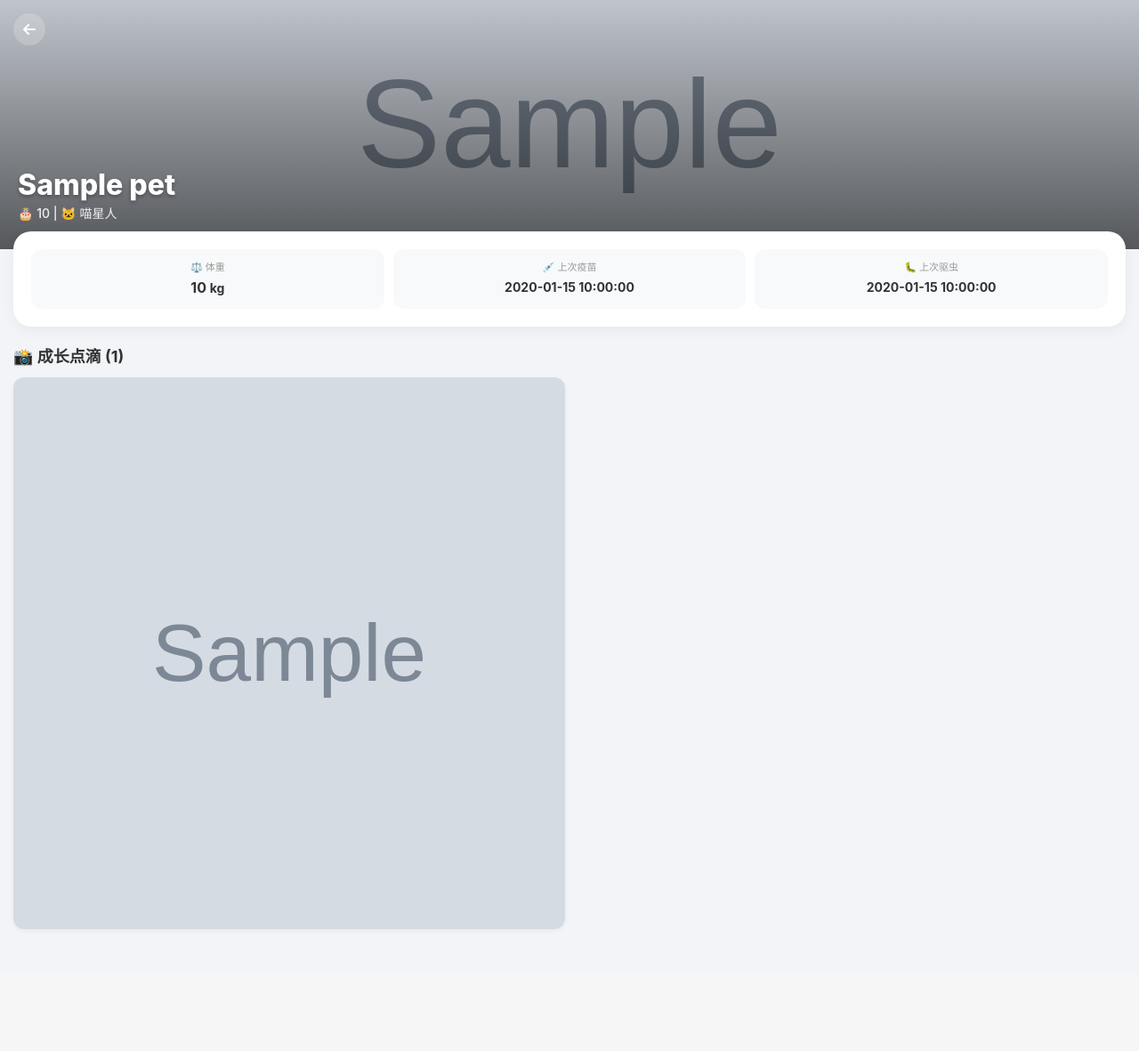
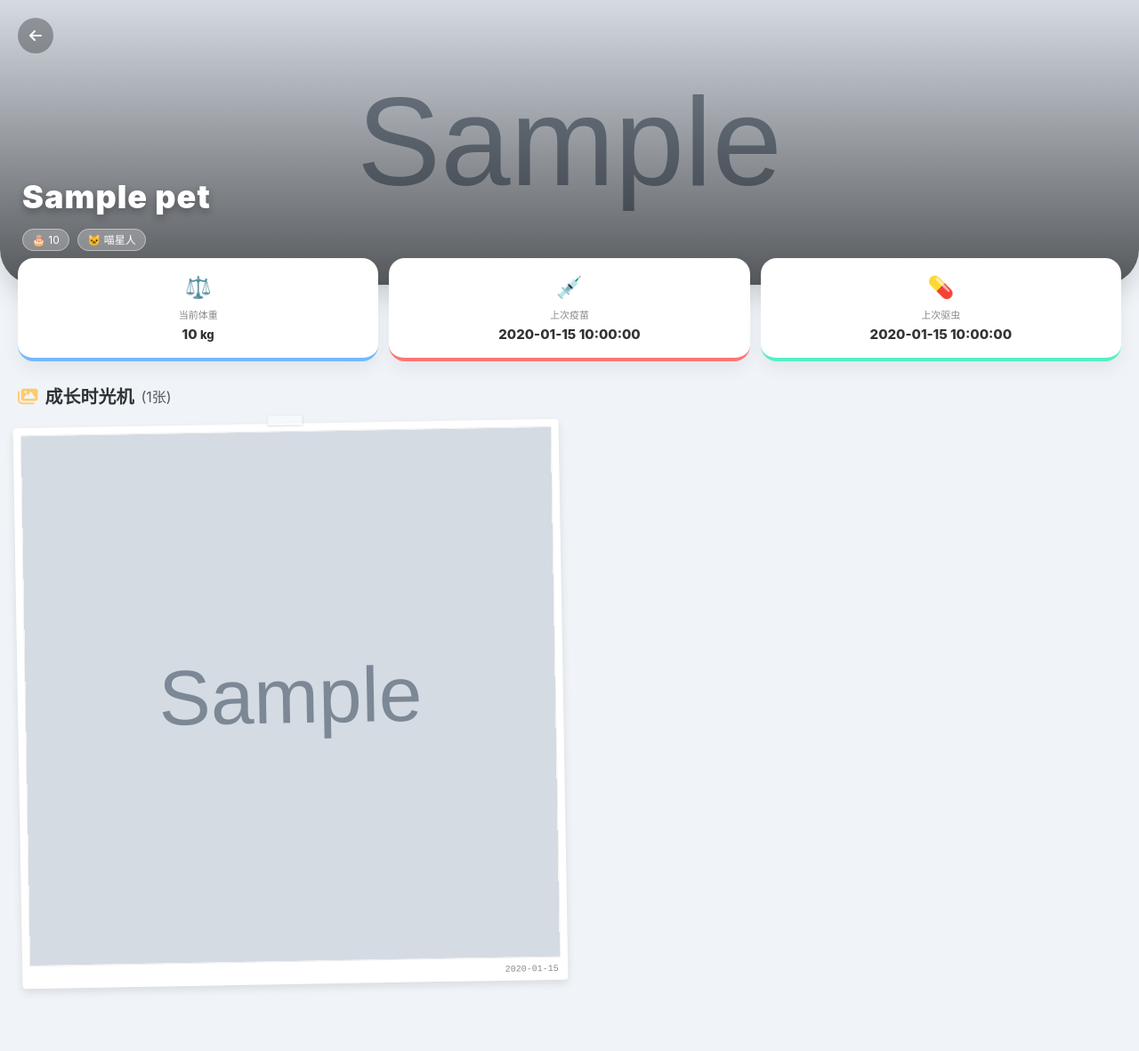
Before and after one commit to KID1412-myc/family-paw, a Flask app: template templates/pet_detail.html in a window 1280 px wide. Shown: the whole page at 89% size. Before the commit the page ends 1045 px from the top, so only its background shows below. Run offline with Flask 3, Linux system fonts and the light colour scheme; the template is opened without the code that fills it: most values are stand-ins (such as "Sample title", 1, 10 or a date in 2020); grey boxes marked "Sample" are stand-in pictures; some libraries are stand-ins or nearby versions.

Commit message:
页面重绘

```diff
--- a/app.py
+++ b/app.py
@@ -23,7 +23,7 @@ from werkzeug.utils import secure_filename
 load_dotenv()
 
 app = Flask(__name__)
-CURRENT_APP_VERSION = '2.7.1'
+CURRENT_APP_VERSION = '3.0.0'
 qweather_key = os.environ.get("QWEATHER_KEY")
 qweather_host = os.environ.get("QWEATHER_HOST", "https://devapi.qweather.com")
 ENABLE_GOD_MODE = False
--- a/templates/pet_detail.html
+++ b/templates/pet_detail.html
@@ -4,144 +4,227 @@
     <meta charset="UTF-8">
     <meta name="viewport" content="width=device-width, initial-scale=1, maximum-scale=1, user-scalable=no, viewport-fit=cover">
     <title>{{ pet.name }}的档案</title>
-    <!-- 复用主页的基础样式库 -->
+
+    <!-- PWA 配置 -->
+    <link rel="manifest" href="/static/manifest.json?v={{ app_version }}">
+    <link rel="apple-touch-icon" href="/static/icon.png">
+    <meta name="apple-mobile-web-app-capable" content="yes">
+    <meta name="apple-mobile-web-app-status-bar-style" content="black-translucent">
+
     <link href="https://cdn.jsdelivr.net/npm/bootstrap@5.3.0/dist/css/bootstrap.min.css" rel="stylesheet">
     <link href="https://cdnjs.cloudflare.com/ajax/libs/font-awesome/6.4.0/css/all.min.css" rel="stylesheet">
 
     <style>
-        body { background-color: #f2f4f7; padding-bottom: 50px; font-family: -apple-system, BlinkMacSystemFont, "Segoe UI", Roboto, "Helvetica Neue", Arial, sans-serif; }
+        body {
+            background-color: #f0f4f8; /* 浅蓝灰底色，更有质感 */
+            padding-bottom: 50px;
+            font-family: "Nunito", -apple-system, BlinkMacSystemFont, "Segoe UI", Roboto, "Helvetica Neue", Arial, sans-serif;
+        }
 
-        /* === 沉浸式头部 === */
+        /* === 1. 弧形头部 === */
         .pet-header {
-            height: 280px;
+            height: 320px;
             background-image: url('{{ pet.cover_url }}');
             background-size: cover;
             background-position: center;
             position: relative;
+            /* 关键：底部做一个圆弧 */
+            border-radius: 0 0 40px 40px;
+            box-shadow: 0 10px 30px rgba(0,0,0,0.15);
+            overflow: hidden;
         }
-        /* 渐变遮罩，为了看清上面的字 */
         .pet-header::after {
             content: ''; position: absolute; top: 0; left: 0; right: 0; bottom: 0;
-            background: linear-gradient(to bottom, rgba(0,0,0,0.1), rgba(0,0,0,0.6));
+            background: linear-gradient(to bottom, rgba(0,0,0,0) 0%, rgba(0,0,0,0.6) 100%);
         }
 
         .header-content {
-            position: absolute; bottom: 30px; left: 20px; right: 20px; z-index: 2; color: white;
+            position: absolute; bottom: 40px; left: 25px; right: 25px; z-index: 2; color: white;
             display: flex; align-items: flex-end; justify-content: space-between;
         }
 
-        .pet-name { font-size: 32px; font-weight: 800; text-shadow: 0 2px 4px rgba(0,0,0,0.3); line-height: 1;}
-        .pet-meta { font-size: 14px; opacity: 0.9; margin-top: 5px; font-weight: 500; }
+        .pet-name {
+            font-size: 36px; font-weight: 900;
+            text-shadow: 0 4px 10px rgba(0,0,0,0.3);
+            letter-spacing: 1px;
+            display: flex; align-items: center; gap: 10px;
+        }
 
-        /* 性别徽章 */
-        .gender-badge {
-            width: 24px; height: 24px; border-radius: 50%; display: inline-flex; align-items: center; justify-content: center; font-size: 12px; margin-left: 5px; vertical-align: middle;
+        .pet-tags span {
+            background: rgba(255,255,255,0.25);
+            backdrop-filter: blur(5px);
+            padding: 4px 10px;
+            border-radius: 20px;
+            font-size: 12px;
+            border: 1px solid rgba(255,255,255,0.4);
+            margin-right: 5px;
         }
-        .gender-male { background: #74b9ff; color: white; }
-        .gender-female { background: #ff7675; color: white; }
 
-        /* 返回按钮 */
+        .edit-fab {
+            background: white; color: #333;
+            width: 45px; height: 45px;
+            border-radius: 50%;
+            display: flex; align-items: center; justify-content: center;
+            box-shadow: 0 4px 15px rgba(0,0,0,0.2);
+            transition: transform 0.2s;
+            border: none;
+        }
+        .edit-fab:active { transform: scale(0.9); }
+
         .back-btn {
-            position: absolute; top: max(15px, env(safe-area-inset-top)); left: 15px; z-index: 10;
-            background: rgba(255,255,255,0.2); backdrop-filter: blur(5px);
-            width: 36px; height: 36px; border-radius: 50%;
+            position: absolute; top: max(20px, env(safe-area-inset-top)); left: 20px; z-index: 10;
+            background: rgba(0,0,0,0.3); backdrop-filter: blur(5px);
+            width: 40px; height: 40px; border-radius: 50%;
             display: flex; align-items: center; justify-content: center; color: white; text-decoration: none;
         }
 
-        /* === 信息卡片 === */
-        .info-card {
-            background: white; border-radius: 20px; padding: 20px; margin: -20px 15px 20px 15px;
-            position: relative; z-index: 3;
-            box-shadow: 0 4px 15px rgba(0,0,0,0.05);
+        /* === 2. 悬浮数据卡片 (多彩版) === */
+        .status-container {
+            margin-top: -30px; /* 向上插入头部 */
+            padding: 0 20px;
+            position: relative; z-index: 5;
+            display: grid; grid-template-columns: 1fr 1fr 1fr; gap: 12px;
         }
 
-        /* 健康数据格子 */
-        .health-grid { display: grid; grid-template-columns: 1fr 1fr 1fr; gap: 10px; text-align: center; }
-        .health-item { background: #f8f9fa; border-radius: 12px; padding: 12px 5px; }
-        .health-label { font-size: 11px; color: #999; margin-bottom: 2px; }
-        .health-value { font-size: 16px; font-weight: bold; color: #333; }
+        .status-card {
+            background: white;
+            border-radius: 18px;
+            padding: 15px 10px;
+            text-align: center;
+            box-shadow: 0 8px 20px rgba(0,0,0,0.06);
+            display: flex; flex-direction: column; align-items: center; justify-content: center;
+        }
 
-        /* 状态点 */
-        .status-dot { display: inline-block; width: 8px; height: 8px; border-radius: 50%; margin-right: 4px; }
-        .dot-green { background: #00b894; }
-        .dot-red { background: #ff7675; }
+        .sc-icon { font-size: 24px; margin-bottom: 5px; }
+        .sc-label { font-size: 11px; color: #888; margin-bottom: 2px; }
+        .sc-val { font-size: 15px; font-weight: 800; color: #333; }
 
-        /* === 相册瀑布流 === */
-        .gallery-title { margin: 20px 15px 10px; font-weight: bold; color: #333; font-size: 18px; }
-        .gallery {
-            display: grid; grid-template-columns: repeat(2, 1fr); gap: 10px; padding: 0 15px;
+        /* 不同类型的卡片配色 */
+        .sc-weight { border-bottom: 4px solid #74b9ff; }
+        .sc-vac { border-bottom: 4px solid #ff7675; }
+        .sc-deworm { border-bottom: 4px solid #55efc4; }
+
+        /* === 3. 拍立得相册墙 === */
+        .gallery-section { padding: 25px 20px; }
+        .section-title { font-size: 20px; font-weight: 800; color: #2d3436; margin-bottom: 15px; display: flex; align-items: center; }
+        .section-title i { color: #fdcb6e; margin-right: 8px; }
+
+        .polaroid-grid {
+            display: grid; grid-template-columns: 1fr 1fr; gap: 15px;
         }
-        .gallery-img {
-            width: 100%; aspect-ratio: 1/1; object-fit: cover; border-radius: 12px;
-            box-shadow: 0 2px 5px rgba(0,0,0,0.05);
+
+        .polaroid {
+            background: white;
+            padding: 8px 8px 25px 8px; /* 底部留白写字 */
+            border-radius: 4px;
+            box-shadow: 0 4px 10px rgba(0,0,0,0.1);
+            transform: rotate(var(--rot));
+            transition: transform 0.2s, z-index 0s;
+            position: relative;
+        }
+        .polaroid:active { transform: scale(1.05) rotate(0deg); z-index: 10; }
+
+        .polaroid img {
+            width: 100%; aspect-ratio: 1/1; object-fit: cover;
+            border: 1px solid #eee;
+        }
+
+        .polaroid-date {
+            position: absolute; bottom: 5px; right: 10px;
+            font-family: 'Courier New', monospace;
+            font-size: 10px; color: #888;
+        }
+
+        /* 装饰元素 */
+        .tape {
+            position: absolute; top: -10px; left: 50%; transform: translateX(-50%);
+            width: 40px; height: 12px;
+            background: rgba(255, 255, 255, 0.4);
+            border: 1px solid rgba(0,0,0,0.05);
+            box-shadow: 0 1px 2px rgba(0,0,0,0.1);
         }
     </style>
 </head>
 <body>
 
-    <!-- 顶部大图区 -->
+    <!-- 1. 沉浸式头部 -->
     <a href="/" class="back-btn"><i class="fas fa-arrow-left"></i></a>
     <div class="pet-header">
         <div class="header-content">
             <div>
                 <div class="pet-name">
                     {{ pet.name }}
-                    {% if pet.gender == 'male' %}<span class="gender-badge gender-male"><i class="fas fa-mars"></i></span>
-                    {% elif pet.gender == 'female' %}<span class="gender-badge gender-female"><i class="fas fa-venus"></i></span>
+                    {% if pet.gender == 'male' %}
+                        <i class="fas fa-mars text-info fs-5"></i>
+                    {% elif pet.gender == 'female' %}
+                        <i class="fas fa-venus text-danger fs-5"></i>
                     {% endif %}
                 </div>
-                <div class="pet-meta">
-                    🎂 {{ pet.age_display }}
-                    {% if pet.type=='dog' %}| 🐶 汪星人{% else %}| 🐱 喵星人{% endif %}
+                <div class="pet-tags mt-2">
+                    <span>🎂 {{ pet.age_display }}</span>
+                    <span>
+                        {% if pet.type=='dog' %}🐶 汪星人{% else %}🐱 喵星人{% endif %}
+                    </span>
                 </div>
             </div>
 
             {% if pet.is_owner %}
-            <button class="btn btn-light btn-sm rounded-pill fw-bold" data-bs-toggle="modal" data-bs-target="#editProfileModal">
-                <i class="fas fa-pen small me-1"></i>编辑
+            <button class="edit-fab" data-bs-toggle="modal" data-bs-target="#editProfileModal">
+                <i class="fas fa-pencil-alt"></i>
             </button>
             {% endif %}
         </div>
     </div>
 
-    <!-- 健康数据卡片 -->
-    <div class="info-card">
-        <div class="health-grid">
-            <div class="health-item">
-                <div class="health-label">⚖️ 体重</div>
-                <div class="health-value">{{ pet.weight or '--' }} <small>kg</small></div>
-            </div>
-            <div class="health-item">
-                <div class="health-label">💉 上次疫苗</div>
-                <div class="health-value" style="font-size: 14px; line-height: 24px;">
-                    {{ pet.vaccine_date or '未记录' }}
-                </div>
-            </div>
-            <div class="health-item">
-                <div class="health-label">🐛 上次驱虫</div>
-                <div class="health-value" style="font-size: 14px; line-height: 24px;">
-                    {{ pet.deworm_date or '未记录' }}
-                </div>
-            </div>
+    <!-- 2. 数据仪表盘 (多彩卡片) -->
+    <div class="status-container">
+        <div class="status-card sc-weight">
+            <div class="sc-icon">⚖️</div>
+            <div class="sc-label">当前体重</div>
+            <div class="sc-val">{{ pet.weight or '--' }} <small>kg</small></div>
+        </div>
+        <div class="status-card sc-vac">
+            <div class="sc-icon">💉</div>
+            <div class="sc-label">上次疫苗</div>
+            <div class="sc-val">{{ pet.vaccine_date or '未记录' }}</div>
+        </div>
+        <div class="status-card sc-deworm">
+            <div class="sc-icon">💊</div>
+            <div class="sc-label">上次驱虫</div>
+            <div class="sc-val">{{ pet.deworm_date or '未记录' }}</div>
         </div>
     </div>
 
-    <!-- 相册流 -->
-    <div class="gallery-title">📸 成长点滴 ({{ pet.photos|length }})</div>
-    <div class="gallery">
-        {% for p in pet.photos %}
-        <img src="{{ p.url }}" class="gallery-img" loading="lazy" onclick="window.open(this.src)">
-        {% else %}
-        <div class="text-center text-muted col-12 py-4">还没有照片哦，快去首页打卡吧</div>
-        {% endfor %}
+    <!-- 3. 时光相册 (拍立得风格) -->
+    <div class="gallery-section">
+        <div class="section-title">
+            <i class="fas fa-images"></i> 成长时光机 <small class="text-muted ms-2 fw-normal fs-6">({{ pet.photos|length }}张)</small>
+        </div>
+
+        <div class="polaroid-grid">
+            {% for p in pet.photos %}
+            <!-- 随机旋转角度: -3deg 到 3deg -->
+            <div class="polaroid" style="--rot: {{ range(-3, 3)|random }}deg" onclick="window.open('{{ p.url }}')">
+                <!-- 顶部胶带装饰 -->
+                <div class="tape"></div>
+                <img src="{{ p.url }}" loading="lazy">
+                <div class="polaroid-date">{{ p.created_at[:10] }}</div>
+            </div>
+            {% else %}
+            <div class="col-12 text-center py-5 text-muted">
+                <img src="https://cdn-icons-png.flaticon.com/512/7486/7486747.png" width="80" style="opacity: 0.5;">
+                <p class="mt-3">相册空空如也<br>快去首页给它拍张照吧！</p>
+            </div>
+            {% endfor %}
+        </div>
     </div>
 
-    <!-- 编辑档案弹窗 -->
+    <!-- 编辑档案弹窗 (保持逻辑不变，只美化按钮) -->
     <div class="modal fade" id="editProfileModal" tabindex="-1">
         <div class="modal-dialog modal-dialog-centered">
             <div class="modal-content rounded-4 border-0">
                 <div class="modal-header border-0 pb-0">
-                    <h5 class="modal-title fw-bold">📝 完善档案</h5>
+                    <h5 class="modal-title fw-bold">📝 完善小档案</h5>
                     <button type="button" class="btn-close" data-bs-dismiss="modal"></button>
                 </div>
                 <div class="modal-body">
@@ -150,37 +233,37 @@
                         <input type="hidden" name="pet_id" value="{{ pet.id }}">
 
                         <div class="mb-3">
-                            <label class="form-label small text-muted">性别</label>
+                            <label class="form-label small text-muted">他是弟弟还是妹妹？</label>
                             <div class="btn-group w-100" role="group">
                                 <input type="radio" class="btn-check" name="gender" id="g_male" value="male" {% if pet.gender=='male' %}checked{% endif %}>
-                                <label class="btn btn-outline-primary" for="g_male">💙 弟弟</label>
+                                <label class="btn btn-outline-primary py-2" for="g_male">💙 弟弟</label>
                                 <input type="radio" class="btn-check" name="gender" id="g_female" value="female" {% if pet.gender=='female' %}checked{% endif %}>
-                                <label class="btn btn-outline-danger" for="g_female">💖 妹妹</label>
+                                <label class="btn btn-outline-danger py-2" for="g_female">💖 妹妹</label>
                             </div>
                         </div>
 
                         <div class="mb-3">
-                            <label class="form-label small text-muted">生日</label>
-                            <input type="date" name="birthday" class="form-control" value="{{ pet.birthday }}">
+                            <label class="form-label small text-muted">生日 (用于算年龄)</label>
+                            <input type="date" name="birthday" class="form-control form-control-lg" value="{{ pet.birthday }}">
                         </div>
 
                         <div class="mb-3">
                             <label class="form-label small text-muted">体重 (kg)</label>
-                            <input type="number" step="0.1" name="weight" class="form-control" value="{{ pet.weight }}" placeholder="0.0">
+                            <input type="number" step="0.1" name="weight" class="form-control form-control-lg" value="{{ pet.weight }}" placeholder="0.0">
                         </div>
 
                         <div class="row">
                             <div class="col-6 mb-3">
-                                <label class="form-label small text-muted">上次疫苗</label>
+                                <label class="form-label small text-muted">💉 上次疫苗</label>
                                 <input type="date" name="vaccine_date" class="form-control" value="{{ pet.vaccine_date }}">
                             </div>
                             <div class="col-6 mb-3">
-                                <label class="form-label small text-muted">上次驱虫</label>
+                                <label class="form-label small text-muted">💊 上次驱虫</label>
                                 <input type="date" name="deworm_date" class="form-control" value="{{ pet.deworm_date }}">
                             </div>
                         </div>
 
-                        <button class="btn btn-primary w-100 fw-bold rounded-3">保存档案</button>
+                        <button class="btn btn-dark w-100 fw-bold rounded-3 py-3 mt-2">保存档案</button>
                     </form>
                 </div>
             </div>
```
